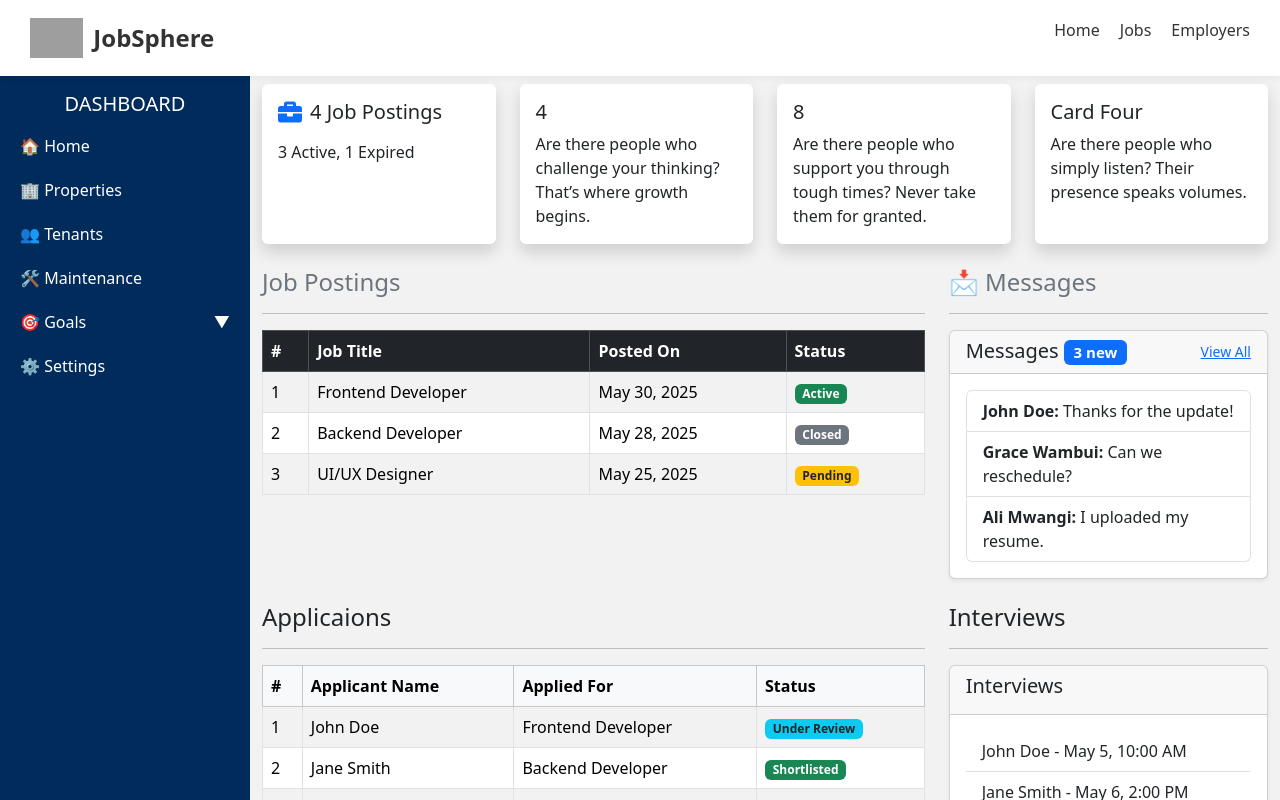
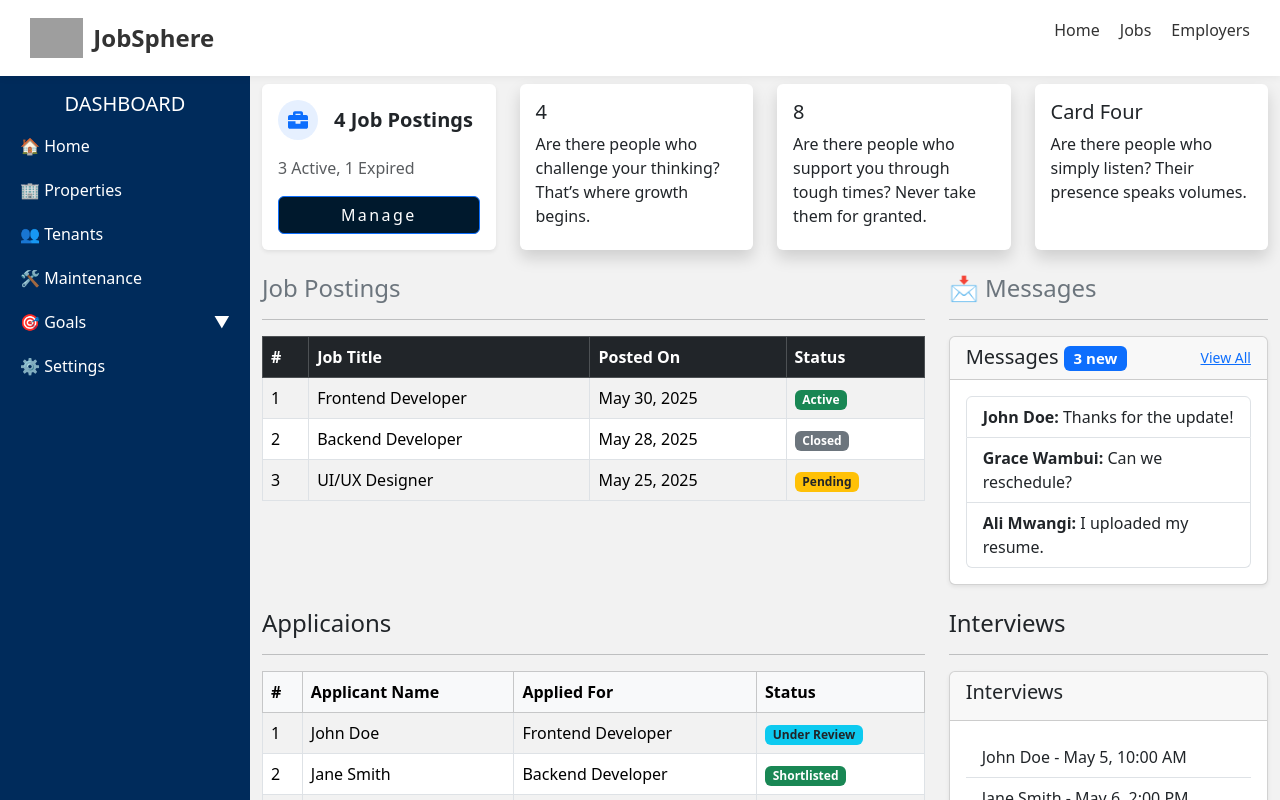
Before and after one commit to Manucho661/JobSphere, a React (Vite) app in the folder front-end/: page /employers/dashboard in a window 1280 px wide. Shown: the top 800 px of the page. Built offline with nearby package versions, Linux system fonts and the light colour scheme; grey boxes are pictures that could not be loaded.

Commit message:
refined the Job postings card

```diff
--- a/front-end/src/pages/employers/dashboard.jsx
+++ b/front-end/src/pages/employers/dashboard.jsx
@@ -31,14 +31,16 @@ const EmployerDashboard = () => {
         <div className='container mt-2'>
           <div class="row">
             <div className="col-md-3">
-              <div className="card border-0 shadow h-100">
+              <div className="card border-0 shadow-sm h-100 hover-shadow transition">
                 <div className="card-body d-flex flex-column">
                   <div className="d-flex align-items-center mb-3">
-                    <FaBriefcase size={24} className="me-2 text-primary"/>
-                    <h5 className="card-title mb-0">4 Job Postings</h5>
+                    <div className="bg-primary bg-opacity-10 text-primary rounded-circle d-flex justify-content-center align-items-center me-3" style={{ width: 40, height: 40 }}>
+                      <FaBriefcase size={20} />
+                    </div>
+                    <h5 className="card-title mb-0 fw-semibold">4 Job Postings</h5>
                   </div>
-                  <p className="card-text">3 Active, 1 Expired</p>
-                  {/* <a href="#" className="btn btn-primary mt-auto">Manage</a> */}
+                  <p className="card-text text-muted mb-3">3 Active, 1 Expired</p>
+                  <a href="#" className="btn btn-outline-primary mt-auto">Manage</a>
                 </div>
               </div>
             </div>
```
